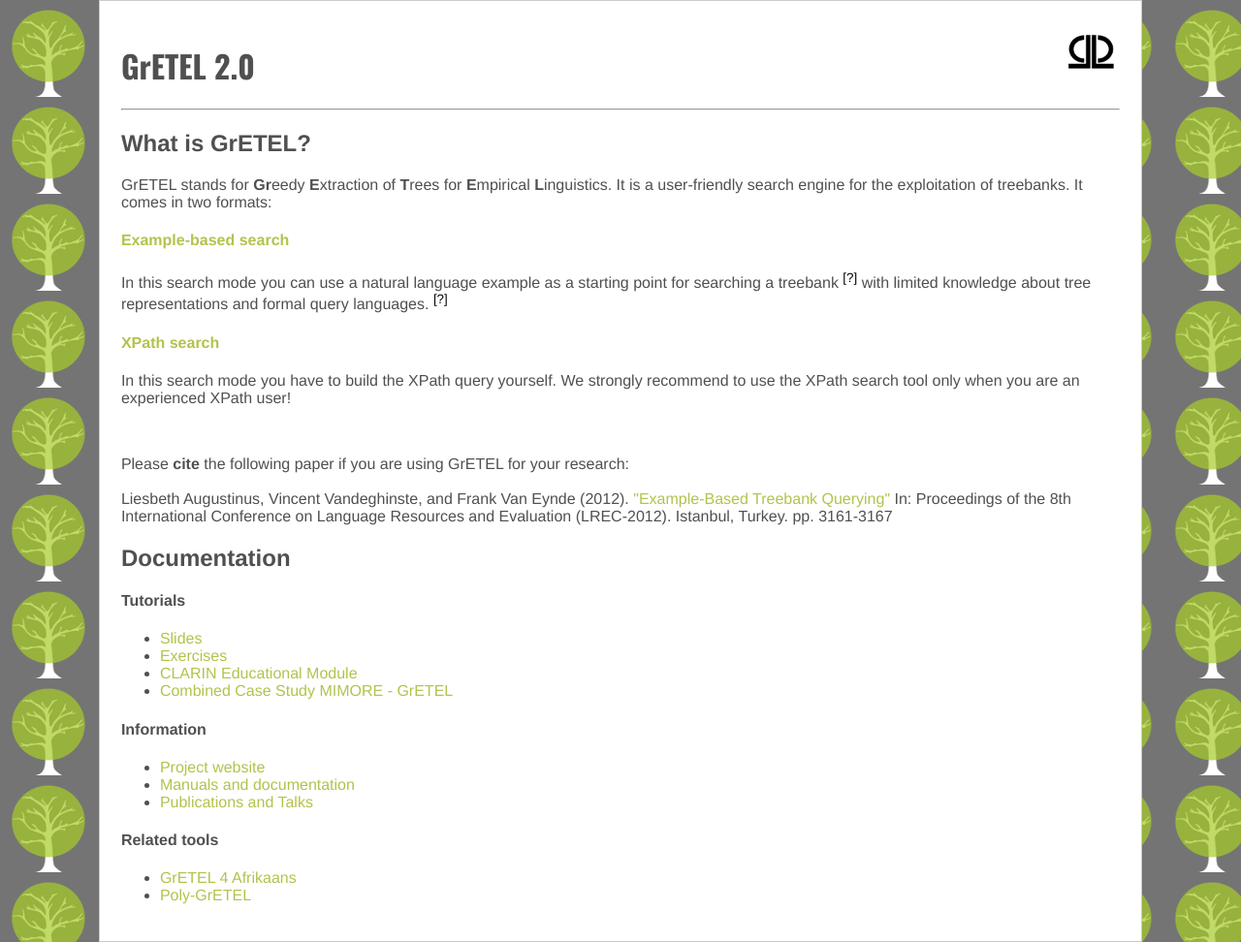
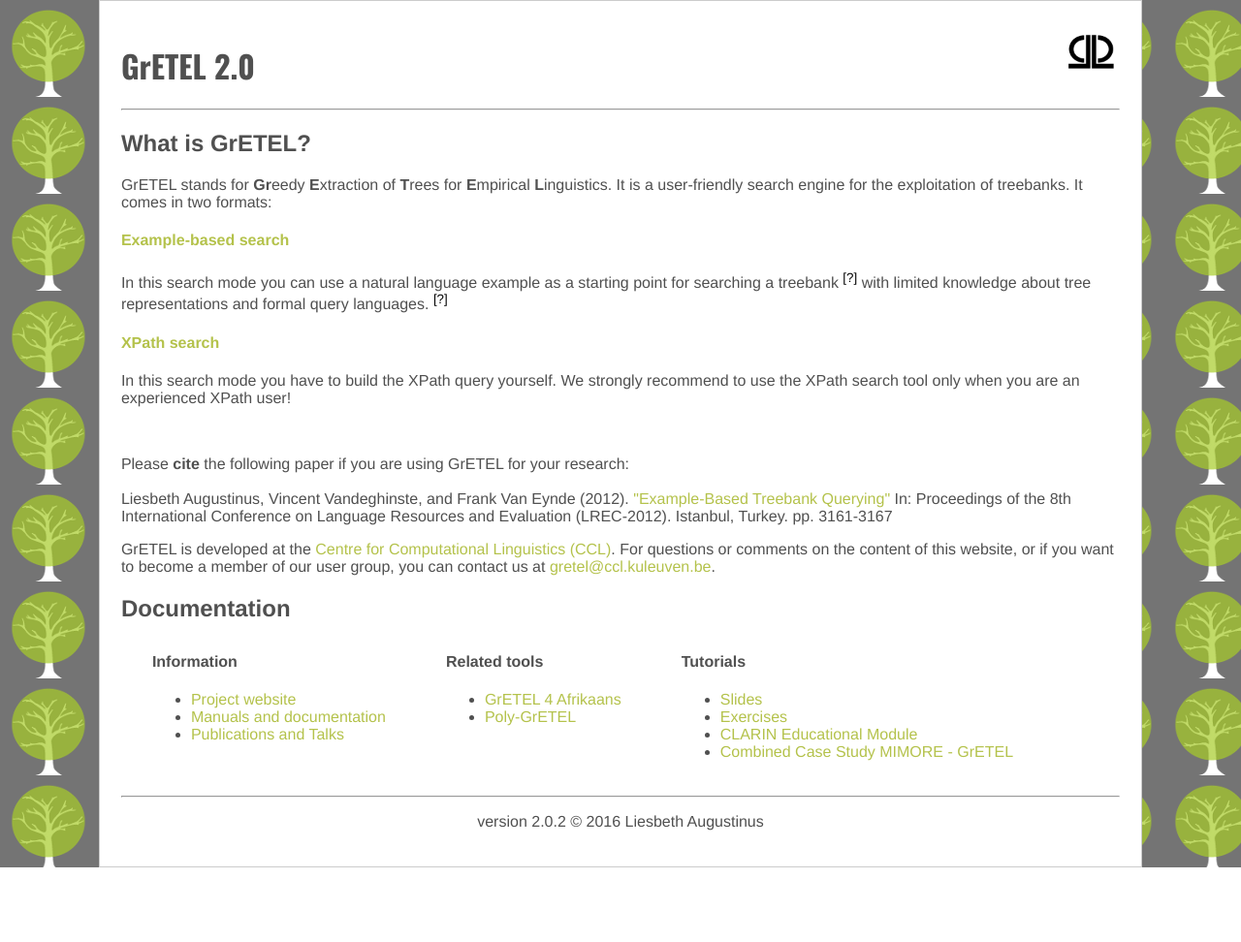
Before and after one commit to UUDigitalHumanitieslab/gretel, a PHP site: page / in a window 1280 px wide. Shown: the whole page at 97% size. After the commit the page ends 895 px from the top, so only its background shows below. Run offline with PHP 8.4, Linux system fonts and the light colour scheme; some libraries are stand-ins or nearby versions; some web fonts are replaced.

Commit message:
footer with version number added

```diff
--- a/config/config.example.php
+++ b/config/config.example.php
@@ -5,6 +5,7 @@ $home="http://localhost/gretel-2.0";
 // GrETEL 2.0 home directory
 $root="/path/to/gretel/gretel-2.0";
 
+$version="2.0.2";
 
 // paths to other directories
 $tmp="$root/tmp"; // tmp dir
--- a/config/config.php
+++ b/config/config.php
@@ -5,6 +5,7 @@ $home="http://gretel.ccl.kuleuven.be/gretel-lies";
 // GrETEL 2.0 home directory
 $root="/home/paco/web/gretel/gretel-lies";
 
+$version="2.0.2";
 
 // paths to other directories
 $tmp="$root/tmp"; // tmp dir
--- a/ebs/input.php
+++ b/ebs/input.php
@@ -74,6 +74,11 @@ echo '
 
 echo $continue;
 ?>
+<br/><br/><br/>
+<hr>
+<div id="footer">
+<p>version <?php echo "$version";?>  &copy; 2016 Liesbeth Augustinus</p>
+</div>
 </div>
 </body>
 </html>
--- a/ebs/matrix.php
+++ b/ebs/matrix.php
@@ -209,6 +209,11 @@ echo "<br/>";
 echo $new.$back.$continue;
 echo "</form>";
 ?>
+<br/><br/><br/>
+<hr>
+<div id="footer">
+<p>version <?php echo "$version";?>  &copy; 2016 Liesbeth Augustinus</p>
+</div>
 </div>
 </body>
 </html>
--- a/ebs/parse.php
+++ b/ebs/parse.php
@@ -140,7 +140,11 @@ echo $continue;
 
 echo "</form>";
 ?>
-
+<br/><br/><br/>
+<hr>
+<div id="footer">
+<p>version <?php echo "$version";?>  &copy; 2016 Liesbeth Augustinus</p>
+</div>
 </div>
 </body>
 </html>
--- a/ebs/query.php
+++ b/ebs/query.php
@@ -180,6 +180,11 @@ echo '</form>';
 }
 
 ?>
+<br/><br/><br/>
+<hr>
+<div id="footer">
+<p>version <?php echo "$version";?>  &copy; 2016 Liesbeth Augustinus</p>
+</div>
 </div>
 </body>
 </html>
--- a/ebs/results.php
+++ b/ebs/results.php
@@ -512,6 +512,11 @@ catch (Exception $e) {
 }
 
 ?>
+<br/><br/><br/>
+<hr>
+<div id="footer">
+<p>version <?php echo "$version";?>  &copy; 2016 Liesbeth Augustinus</p>
+</div>
 </div>
 </body>
 </html>
--- a/ebs/tb-sel.php
+++ b/ebs/tb-sel.php
@@ -234,5 +234,11 @@ else {
 }
 
 ?>
+<br/><br/><br/>
+<hr>
+<div id="footer">
+<p>version <?php echo "$version";?>  &copy; 2016 Liesbeth Augustinus</p>
+</div>
+</div>
 </body>
 </html>
--- a/index.php
+++ b/index.php
@@ -18,12 +18,19 @@
 <script type="text/javascript" src="js/tooltip.js" ></script>
 <script type="text/javascript" src="js/browserDetection.js" ></script>
 <?php include_once("scripts/AnalyticsTracking.php") ?>
+
+<style>
+td {
+   vertical-align: top;
+   padding: 10px 30px;
+}
+</style>
 </head>
 
 <body>
 <div id="container">
 <div id="ccl-logo">
-<a href="http://ccl.kuleuven.be" target="_blank"><img src="img/ccl-logo-square.png" height="60"></img></a>
+<a href="http://www.ccl.kuleuven.be" target="_blank"><img src="img/ccl-logo-square.png" height="60"></img></a>
 </div>
 
 <h1>GrETEL 2.0</h1>
@@ -45,7 +52,28 @@
 <p>Please <b>cite</b> the following paper if you are using GrETEL for your research:<br/><br/>
 Liesbeth Augustinus, Vincent Vandeghinste, and Frank Van Eynde (2012). <a href="http://nederbooms.ccl.kuleuven.be/documentation/LREC2012-ebq.pdf" target="_blank">"Example-Based Treebank Querying"</a> In: Proceedings of the 8th International Conference on Language Resources and Evaluation (LREC-2012). Istanbul, Turkey. pp. 3161-3167</p>
 
+GrETEL is developed at the <a href="http://www.ccl.kuleuven.be" target="_blank">Centre for Computational Linguistics (CCL)</a>. For questions or comments on the content of this website, or if you want to become a member of our user group, you can contact us at <a href="mailto:gretel@ccl.kuleuven.be">gretel@ccl.kuleuven.be</a>.
+
+<br/>
 <h2>Documentation</h2>
+<table>
+<tr>
+<td>
+<h4>Information</h4>
+<ul>
+<li><a href="http://gretel.ccl.kuleuven.be/project" target="_blank">Project website</a></li>
+<li><a href="http://gretel.ccl.kuleuven.be/project/docs.php" target="_blank">Manuals and documentation</a></li>
+<li><a href="http://gretel.ccl.kuleuven.be/project/publications.php" target="_blank">Publications and Talks</a></li>
+</ul>
+</td>
+<td>
+<h4>Related tools</h4>
+<ul>
+<li><a href="http://gretel.ccl.kuleuven.be/afribooms" target="_blank">GrETEL 4 Afrikaans</a></li>
+<li><a href="http://gretel.ccl.kuleuven.be/poly-gretel" target="_blank">Poly-GrETEL</a></li>
+</ul>
+</td>
+<td>
 <h4>Tutorials</h4>
 <ul>
 <li><a href="http://gretel.ccl.kuleuven.be/docs/GrETEL2-tutorial.pdf" target="_blank">Slides</a></li>
@@ -53,19 +81,18 @@ Liesbeth Augustinus, Vincent Vandeghinste, and Frank Van Eynde (2012). <a href="
 <li><a href="http://nederbooms.ccl.kuleuven.be/documentation/EducationalModule.pdf" target="_blank">CLARIN Educational Module</a></li>
 <li><a href="http://www.meertens.knaw.nl/mimore/educational_module/case_study_mimore_gretel.html" target="_blank">Combined Case Study MIMORE - GrETEL</a></li>
 </ul>
+</td>
+<td>
 
-<h4>Information</h4>
-<ul>
-<li><a href="http://gretel.ccl.kuleuven.be/project" target="_blank">Project website</a></li>
-<li><a href="http://gretel.ccl.kuleuven.be/project/docs.php" target="_blank">Manuals and documentation</a></li>
-<li><a href="http://gretel.ccl.kuleuven.be/project/publications.php" target="_blank">Publications and Talks</a></li>
-</ul>
+</td>
+</tr>
+</table>
 
-<h4>Related tools</h4>
-<ul>
-<li><a href="http://gretel.ccl.kuleuven.be/afribooms" target="_blank">GrETEL 4 Afrikaans</a></li>
-<li><a href="http://gretel.ccl.kuleuven.be/poly-gretel" target="_blank">Poly-GrETEL</a></li>
-</ul>
+<hr>
+
+<div id="footer">
+<p>version 2.0.2  &copy; 2016 Liesbeth Augustinus</p>
+</div>
 
 </div>
 </body>
--- a/style/css/gretel.css
+++ b/style/css/gretel.css
@@ -32,6 +32,16 @@ padding: 2%;
 #ccl-logo {
     float: right;
 }
+
+#footer {
+text-align: center;
+background:#fff;
+//border: 1px solid #ccc;
+clear: both;
+//height:150%;
+}
+
+
 nav #ccl-logo {
     float:none;
 }
@@ -48,7 +58,7 @@ a {
 /* mouse over */
 a:hover {
     color:  grey;
-    font-weight:bold;
+    //font-weight:bold;
 }
 
 a {
```
Also changed, not shown: xps/input-xp.php (+7 -0 lines), xps/results-xp.php (+7 -0 lines), xps/tb-sel-xp.php (+7 -0 lines).
